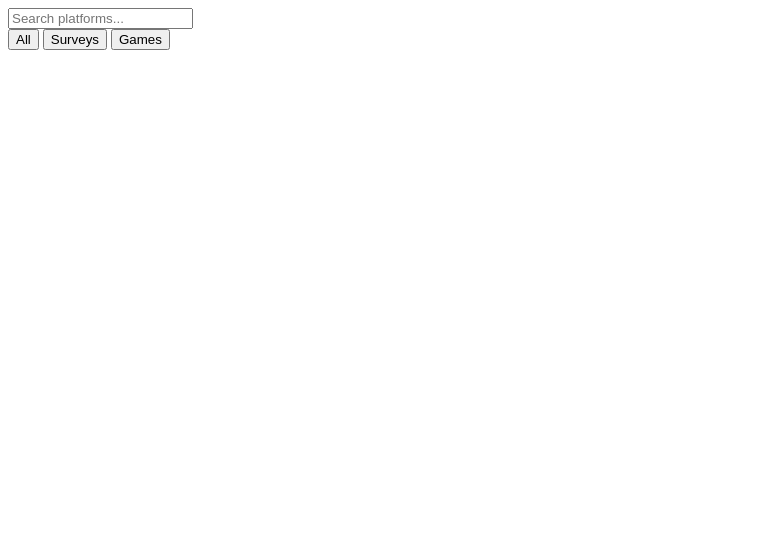
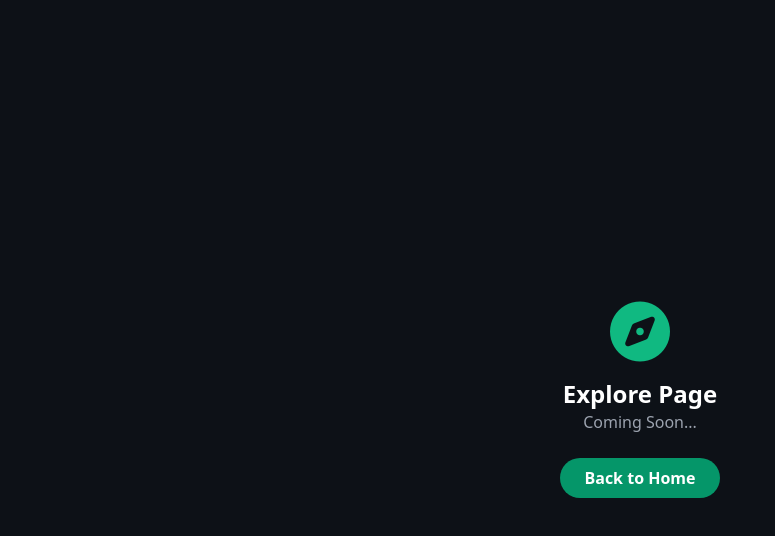
Before and after one commit to lolbangla240-coder/Earnsphere, a plain HTML site: page explore.html in a window 1280 px wide. Shown: the whole page, without its empty margins (0-775 px from the left). Drawn offline with nearby package versions, Linux system fonts and the light colour scheme.

Commit message:
Update explore.html

```diff
--- a/explore.html
+++ b/explore.html
@@ -1,12 +1,16 @@
-<div class="p-4">
-    <div class="relative mb-4">
-        <i class="fa-solid fa-magnifying-glass absolute left-4 top-1/2 -translate-y-1/2 text-gray-500"></i>
-        <input type="text" id="searchInput" placeholder="Search platforms..." class="w-full bg-[#161b22] border border-gray-800 rounded-2xl py-3 pl-12 pr-4 outline-none focus:border-emerald-500 transition">
-    </div>
-
-    <div class="flex gap-2 overflow-x-auto pb-2 mb-6">
-        <button class="bg-emerald-600 px-6 py-2 rounded-full text-sm font-bold whitespace-nowrap">All</button>
-        <button class="bg-[#161b22] border border-gray-800 px-6 py-2 rounded-full text-sm whitespace-nowrap">Surveys</button>
-        <button class="bg-[#161b22] border border-gray-800 px-6 py-2 rounded-full text-sm whitespace-nowrap">Games</button>
-    </div>
-</div>
+<!DOCTYPE html>
+<html lang="en">
+<head>
+    <meta charset="UTF-8">
+    <meta name="viewport" content="width=device-width, initial-scale=1.0">
+    <title>Explore - EarnSphere</title>
+    <script src="https://cdn.tailwindcss.com"></script>
+    <link rel="stylesheet" href="https://cdnjs.cloudflare.com/ajax/libs/font-awesome/6.0.0/css/all.min.css">
+</head>
+<body class="bg-[#0d1117] text-white flex flex-col items-center justify-center h-screen">
+    <i class="fas fa-compass text-6xl text-emerald-500 mb-4"></i>
+    <h1 class="text-2xl font-bold">Explore Page</h1>
+    <p class="text-gray-400">Coming Soon...</p>
+    <a href="index.html" class="mt-6 bg-emerald-600 px-6 py-2 rounded-full font-bold">Back to Home</a>
+</body>
+</html>
```
